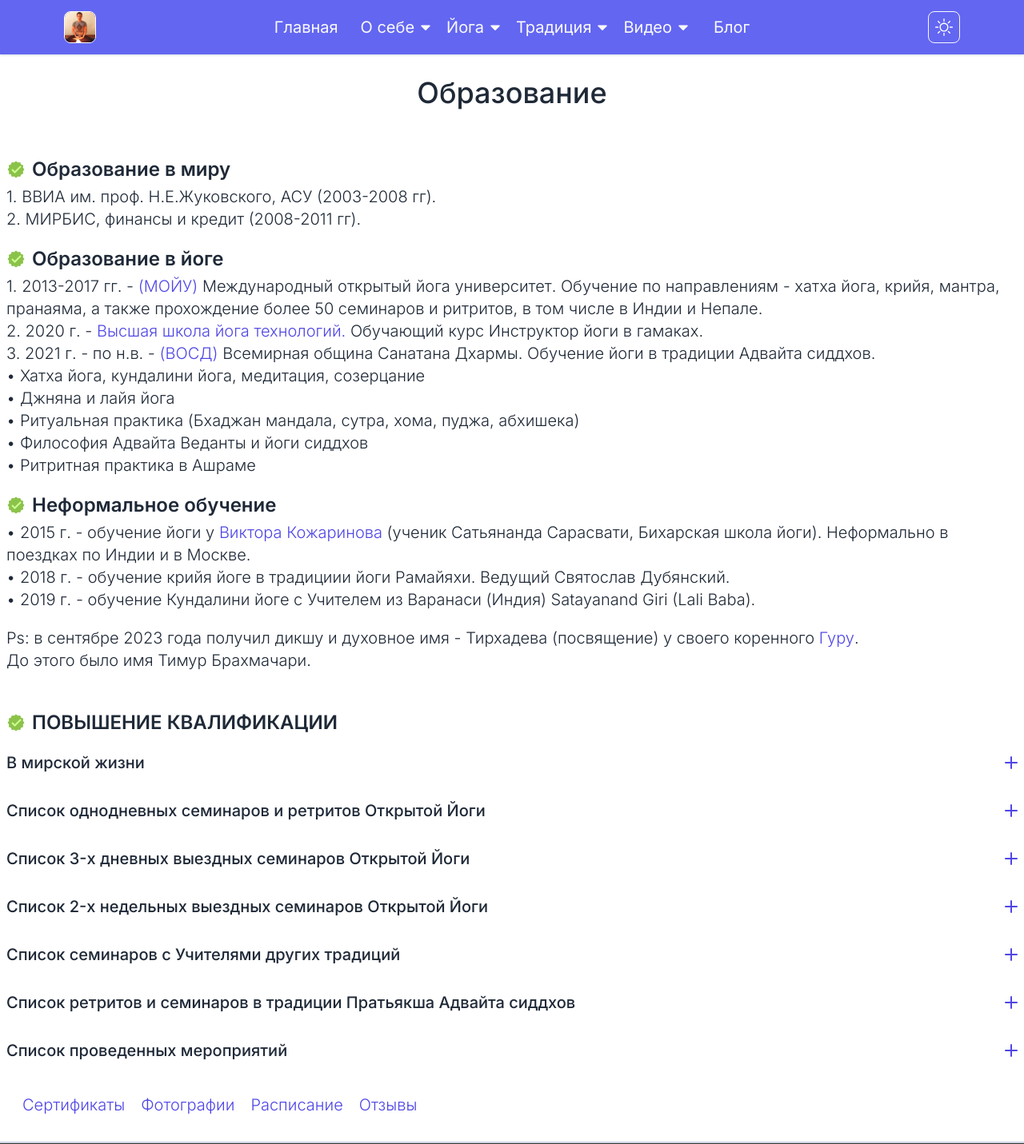
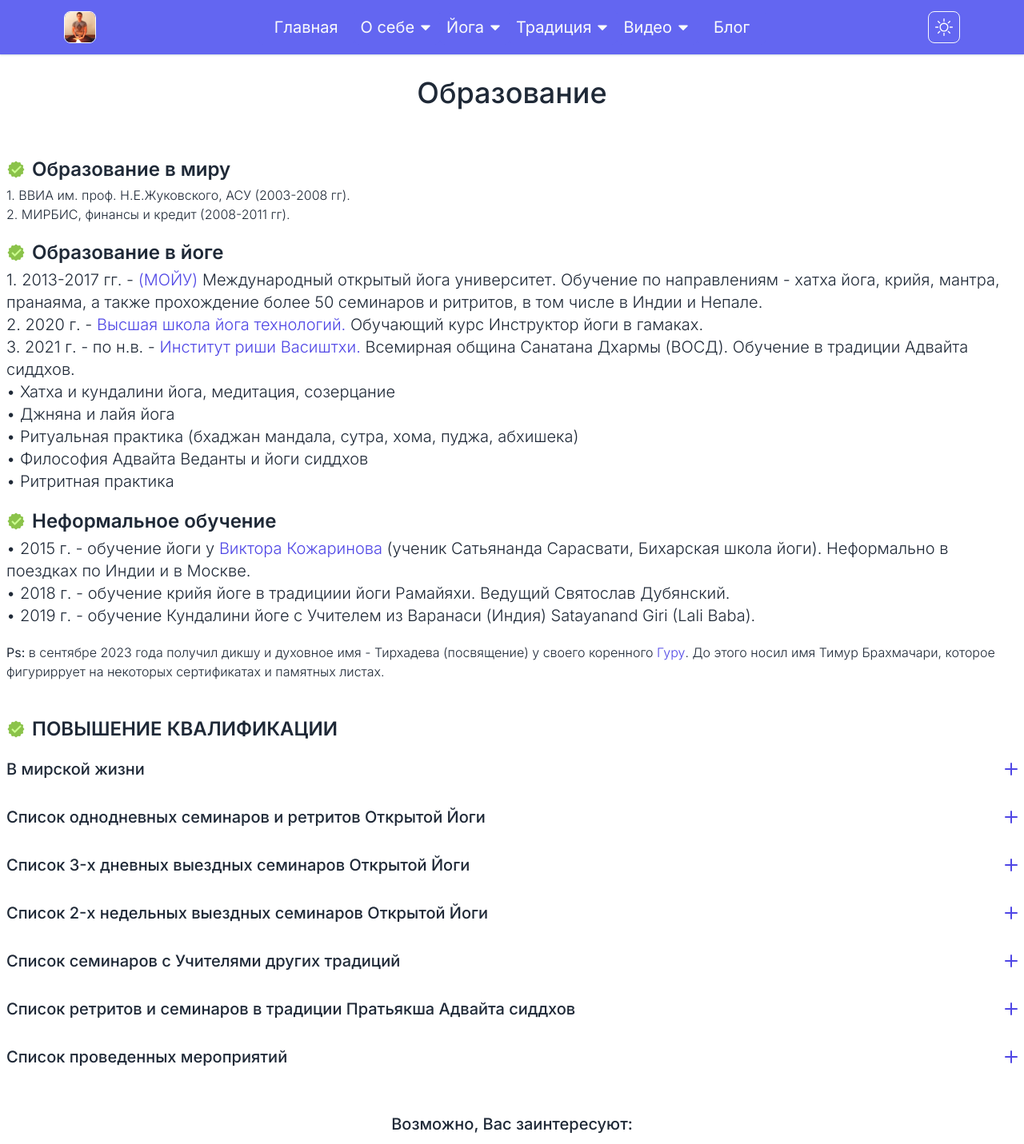
Before and after one commit to TimurTairov/tirthadeva.ru, a Next.js app: page /osebe/education in a window 1280 px wide. Shown: the top 1431 px of the page at 80% size. Built offline with nearby package versions, Linux system fonts and the light colour scheme.

Commit message:
commit 1.52

```diff
--- a/app/osebe/certificates/page.tsx
+++ b/app/osebe/certificates/page.tsx
@@ -11,6 +11,11 @@ const Sertificates = () => {
       <div className="mx-auto max-w-2xl flex flex-col items-center justify-center">
         <h5 className='mt-10 mb-1 text-2xl text-center w-full'>Сертификаты и памятные листы</h5>
         <ImageGallery items={imagesSertificates} {...settings} />
+        <p className='mt-5 text-base'>
+          <b>Ps:</b> в сентябре 2023 года получил дикшу и духовное имя - Тирхадева (посвящение) у своего коренного <a href='/master'>Гуру</a>.
+          До этого носил имя Тимур Брахмачари, которое фигуриррует на некоторых сертификатах и памятных листах.
+          <br /> <br />
+        </p>
         <h5 className='mt-10 mb-1 text-2xl text-center w-full'>Сертификаты о прохождении интернет йога курсов</h5>
         <ImageGallery items={imagesSertificates2} {...settings} />
       </div>
--- a/app/osebe/education/page.tsx
+++ b/app/osebe/education/page.tsx
@@ -12,17 +12,16 @@ const page = () => {
       <h5 className='mt-5 mb-1 font-semibold text-lg md:text-2xl flex items-center'>
         <FcApproval className='me-2' color='orange' /> Образование в миру
       </h5>
-      <p>
+      <p className="text-base">
         1. ВВИА им. проф. Н.Е.Жуковского, АСУ (2003-2008 гг).
       </p>
-      <p>
+      <p className="text-base">
         2. МИРБИС, финансы и кредит (2008-2011 гг).
       </p>
 
       <h5 className='mt-5 mb-1 font-semibold text-lg md:text-2xl flex items-center'>
         <FcApproval className='me-2' color='orange' /> Образование в йоге
       </h5>
-
       <p>
         1. 2013-2017 гг. - <a href='https://openyoga.ru/' target='_blank' rel="noreferrer">(МОЙУ)</a> Международный открытый йога университет. Обучение по направлениям - хатха йога, крийя, мантра, пранаяма, а также прохождение более 50 семинаров и ритритов, в том числе в Индии и Непале.
       </p>
@@ -30,29 +29,27 @@ const page = () => {
         2. 2020 г. - <a href='https://yogatechnology.ru/' target='_blank' rel="noreferrer">Высшая школа йога технологий.</a> Обучающий курс Инструктор йоги в гамаках.
       </p>
       <p>
-        3. 2021 г. - по н.в. - <a href='https://www.advayta.org' target='_blank' rel="noreferrer">(ВОСД)</a> Всемирная община Санатана Дхармы. Обучение йоги в традиции Адвайта сиддхов.
+        3. 2021 г. - по н.в. - <a href='https://ru.institute-vasishtha.com/' target='_blank' rel="noreferrer">Институт риши Васиштхи.</a> Всемирная община Санатана Дхармы (ВОСД). Обучение в традиции Адвайта сиддхов.
       </p>
-      <p>• Хатха йога, кундалини йога, медитация, созерцание</p>
+      <p>• Хатха и кундалини йога, медитация, созерцание</p>
       <p>• Джняна и лайя йога</p>
-      <p>• Ритуальная практика (Бхаджан мандала, сутра, хома, пуджа, абхишека)</p>
+      <p>• Ритуальная практика (бхаджан мандала, сутра, хома, пуджа, абхишека)</p>
       <p>• Философия Адвайта Веданты и йоги сиддхов</p>
-      <p>• Ритритная практика в Ашраме</p>
+      <p>• Ритритная практика</p>
 
 
       <h5 className='mt-5 mb-1 font-semibold text-lg md:text-2xl flex items-center'>
         <FcApproval className='me-2' color='orange' />
         Неформальное обучение
       </h5>
-
       <p>• 2015 г. - обучение йоги у <a href='http://yogagu.ru/' target='_blank' rel="noreferrer">Виктора Кожаринова </a> (ученик Сатьянанда Сарасвати, Бихарская школа йоги). Неформально в поездках по Индии и в Москве.
       </p>
       <p>• 2018 г. - обучение крийя йоге в традициии йоги Рамайяхи. Ведущий  Святослав Дубянский.</p>
       <p>• 2019 г. - обучение Кундалини йоге с Учителем из Варанаси (Индия) Satayanand Giri (Lali Baba).</p>
 
-
-      <p className='mt-5'>
-        Ps: в сентябре 2023 года получил дикшу и духовное имя - Тирхадева (посвящение) у своего коренного <a href='/master'>Гуру</a>.<br />
-        До этого было имя Тимур Брахмачари.
+      <p className='mt-5 text-base'>
+        <b>Ps:</b> в сентябре 2023 года получил дикшу и духовное имя - Тирхадева (посвящение) у своего коренного <a href='/master'>Гуру</a>.
+        До этого носил имя Тимур Брахмачари, которое фигуриррует на некоторых сертификатах и памятных листах.
         <br /> <br />
       </p>
 
@@ -63,7 +60,9 @@ const page = () => {
       <div>
         <MyAccordion title="В мирcкой жизни" id="Vmiru">
           <p>• Самостоятельное изучение философии йоги по лекциям и семинарам Открытой Йоги примерно с 2008-2009 г.</p>
-          <p>• Личная практика йоги с 2010 года.</p>
+          <p>• Регулярная личная практика йоги, начиная с 2010 года.</p>
+          <p>• Самостоятельно проведенные ритриты (для себя), начиная с 2011 года.</p>
+          <p>• Самостоятельное изучение йоги по интернет йога курсам (Открытой Йоги), начиная с 2011 года.</p>
           <p>• Тренинг личностного роста. Базовый курс и программа лидерства «Прорыв». Казань 2012 год.</p>
         </MyAccordion>
 
@@ -101,7 +100,7 @@ const page = () => {
           <p>• №31 Ретрит по хатха йоге 26.03.2017;</p>
         </MyAccordion>
 
-        <MyAccordion title="Список 3-х дневных выездных семинаров Открытой Йоги" id="">
+        <MyAccordion title="Список 3-х дневных выездных семинаров Открытой Йоги" id="openAirYoga">
           <p>• №1 Живые ритмы совершенства 09.05.2013. 3-х дневный семинар с Басимом Аль-Джавахири;</p>
           <p>• №2 Хатха йога 01.11.2013. 3-х дневный семинар с Вадимом Запорожцевым;</p>
           <p>• №3 Крия йога 21.02.2014. 3-х дневный семинар с Вадимом Запорожцевым;</p>
@@ -122,13 +121,11 @@ const page = () => {
           <p>• №2 Ятра Катманду (Непал) апрель 2015 c Виктором Кожариновым; </p>
           <p>• №3 Ятра Варанаси-Вриндаван-Агра (Индия) сентябрь 2015 c Виктором Кожариновым; </p>
           <p>• №4 Черноморский кемпинг фестиваль Открытой Йоги (Абрау-Дюрсо) сентябрь 2016 с Вадимом Запорожцевым. </p>
-
         </MyAccordion>
 
         <MyAccordion title="Список семинаров с Учителями других традиций" id="otherTraditions">
           <p>• №1 3-х дневный семинар по крия йоге со Святославом Дубянским. Традиция крия йоги Рамаяхи;</p>
           <p>• №2 3-х дневный семинар по кундалини йоге с Учителем из Варанаси Лали Бабой (Satayanand Giri).</p>
-
         </MyAccordion>
 
         <MyAccordion title="Список ретритов и семинаров в традиции Пратьякша Адвайта сиддхов" id="advaytaSiddhov">
@@ -152,25 +149,27 @@ const page = () => {
           <p>• №18 Семидневный ретрит по базовым практикам (май 2025)</p>
           <p>• №19 Недельный семинар с Гуру в Казахстане (июль 2025);</p>
           <p>• №20 Семидневный ретрит по изучению учения (ноябрь 2025)</p>
-
         </MyAccordion>
 
-        <MyAccordion title="Список проведенных мероприятий" id="myRetreat">
-          <p>• №1 Участие в качестве инструктора в ежегодных двухнедельных онлайн марафонах, начиная с 2021 года: В новый год с чистыми каналами, Тапас Шиве, марафон Наваратри.</p>
-          <p>• №2 Однодневный ретрит по хатха и кундалини йоге. ДЦ ШактиМа 08.01.2022. </p>
-          <p>• №3 Однодневный семинар по хатха йоге. ДЦ ШактиМа 08.01.2023. </p>
-          <p>• №4 Двухдневный ретрит - садху выходные под Алексадровом, Владимирская область, март 2025. </p>
-          <p>• №5 Тредневный практический семинар по хатха, кундалини и раджа йоге. Семей, Казахстан. Июнь-июль 2025. </p>
-          <p>• №6 Семидневный йога тур. Алтайский ашрам Садху Тапован (июль 2025).</p>
-          <p>• №7 Семидневный ретрит «4БСБ». Алтайский ашрам Садху Тапаван (июль-август 2025).</p>
-          <p>• №8 Однодневный практический семинар по хатха йоге. ДЦ ШактиМа 02.11.2025. </p>
-
+        <MyAccordion title="Список проведенных мероприятий" id="myEvents">
+          <p>• №1 Чтение лекций по разным темам йоги, начиная с 2015 года.</p>
+          <p>• №2 Курирование группы будущих преподавателей йоги (МОЙУ) с 2016 по 2018 гг.</p>
+          <p>• №3 Участие в качестве инструктора в ежегодных двухнедельных онлайн марафонах, начиная с 2021 года: В новый год с чистыми каналами, Тапас Шиве, марафон Наваратри.</p>
+          <p>• №4 Однодневный ретрит по хатха и кундалини йоге. ДЦ ШактиМа 08.01.2022. </p>
+          <p>• №5 Однодневный семинар по хатха йоге. ДЦ ШактиМа 08.01.2023. </p>
+          <p>• №6 Двухдневный ретрит - садху выходные под Алексадровом, Владимирская область, март 2025. </p>
+          <p>• №7 Тредневный практический семинар по хатха, кундалини и раджа йоге. Семей, Казахстан. Июнь-июль 2025. </p>
+          <p>• №8 Семидневный йога тур. Алтайский ашрам Садху Тапован (июль 2025).</p>
+          <p>• №9 Семидневный ретрит «4БСБ». Алтайский ашрам Садху Тапаван (июль-август 2025).</p>
+          <p>• №10 Однодневный практический семинар по хатха йоге. ДЦ ШактиМа 02.11.2025. </p>
         </MyAccordion>
 
       </div>
 
-
-      <div className="flex flex-wrap justify-between gap-5 m-5">
+      <h5 className='w-full text-center mt-10 mb-1 font-medium text-lg md:text-xl'>
+        Возможно, Вас заинтересуют:
+      </h5>
+      <div className="w-full grid grid-cols-2 md:grid-cols-4 justify-between gap-1 lg:gap-5 ml-5">
         <Link href="/osebe/certificates" className="my-1">Сертификаты</Link>
         <Link href="/osebe/myphoto" className="my-1">Фотографии</Link>
         <Link href="/yoga/schedule" className="my-1">Расписание</Link>
--- a/components/Hero.jsx
+++ b/components/Hero.jsx
@@ -29,7 +29,7 @@ const Hero = ({ title, foto = myPhoto }) => {
           <div className="textMP w-full text-center">
             Меня зовут
             <b className="text-indigo-500 dark:text-gray-200 mx-2">
-              Тиртхадэва
+              Тиртхадева
             </b>
             (<span>Тимур Таиров</span>)
           </div>
```
